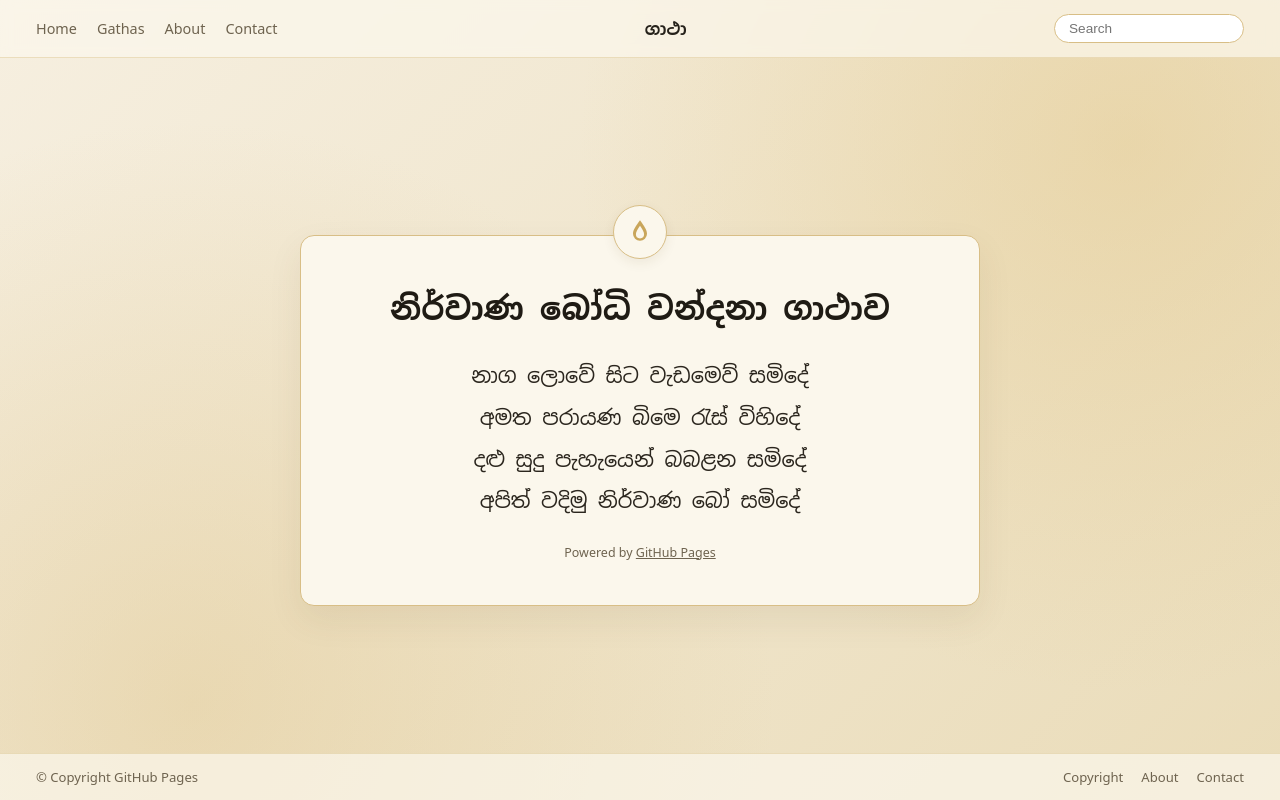
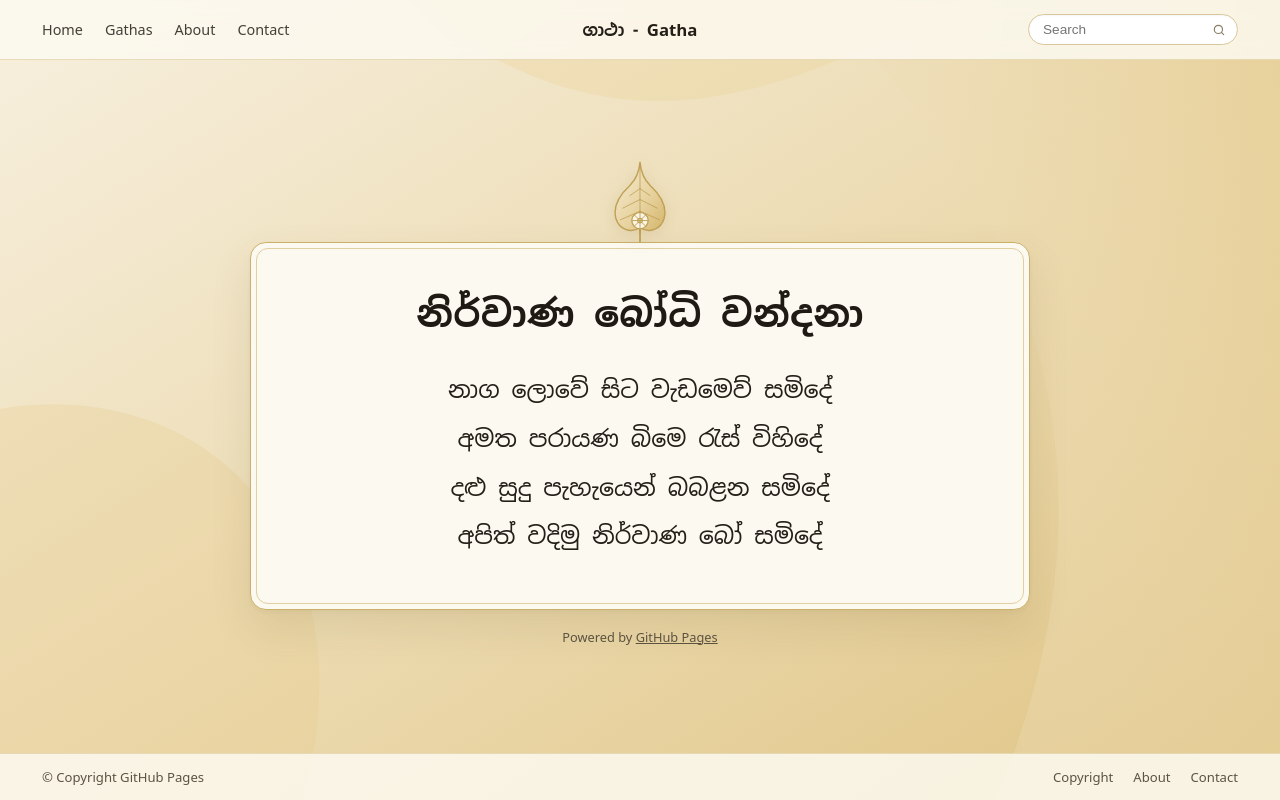
Before and after one commit to yashanthahark-bit/nirwana-bodhi-wandana, a plain HTML site: page index.html in a window 1280 px wide. Drawn offline with Linux system fonts and the light colour scheme.

Commit message:
Refactor HTML structure and styles for clarity

```diff
--- a/index.html
+++ b/index.html
@@ -3,7 +3,7 @@
 <head>
   <meta charset="UTF-8" />
   <meta name="viewport" content="width=device-width, initial-scale=1.0" />
-  <title> නිර්වාණ බෝධි වන්දනා </title>
+  <title>නිර්වාණ බෝධි වන්දනා</title>
   <link rel="preconnect" href="https://fonts.googleapis.com" />
   <link rel="preconnect" href="https://fonts.gstatic.com" crossorigin />
   <link
@@ -12,12 +12,14 @@
   />
   <style>
     :root {
-      --bg-cream: #f6efe0;
-      --bg-warm: #eadcb9;
-      --card-bg: #fbf7ec;
-      --gold-border: #d8be86;
-      --text-dark: #26221b;
-      --text-muted: #6e634f;
+      --bg-cream: #f8f2e4;
+      --bg-gold-light: #efe1be;
+      --bg-gold-mid: #e6d19c;
+      --card-bg: #fcf9f0;
+      --gold-border: #cbb06a;
+      --gold-inner: #e2cfa0;
+      --text-dark: #231f18;
+      --text-muted: #5c5342;
     }
 
     * {
@@ -32,116 +34,157 @@
       display: flex;
       flex-direction: column;
       color: var(--text-dark);
-      background:
-        radial-gradient(circle at 88% 18%, rgba(226, 198, 134, 0.45) 0%, transparent 42%),
-        radial-gradient(circle at 15% 88%, rgba(218, 188, 122, 0.35) 0%, transparent 45%),
-        linear-gradient(135deg, var(--bg-cream) 0%, var(--bg-warm) 100%);
+      background-color: var(--bg-cream);
+      position: relative;
+      overflow-x: hidden;
+    }
+
+    /* Sweeping Golden Background Waves matching prototype */
+    .bg-waves {
+      position: fixed;
+      inset: 0;
+      width: 100%;
+      height: 100%;
+      z-index: 0;
+      pointer-events: none;
     }
 
     /* Top Header */
     header {
-      display: flex;
+      position: relative;
+      z-index: 10;
+      display: grid;
+      grid-template-columns: 1fr auto 1fr;
       align-items: center;
-      justify-content: space-between;
-      padding: 14px 36px;
-      background: rgba(251, 247, 236, 0.72);
-      backdrop-filter: blur(6px);
-      border-bottom: 1px solid rgba(216, 190, 134, 0.45);
+      padding: 14px 42px;
+      background: rgba(252, 249, 240, 0.85);
+      backdrop-filter: blur(8px);
+      border-bottom: 1px solid rgba(203, 176, 106, 0.4);
       font-family: system-ui, -apple-system, sans-serif;
       font-size: 0.9rem;
     }
 
     nav {
       display: flex;
-      gap: 20px;
+      gap: 22px;
     }
 
     nav a {
       text-decoration: none;
-      color: var(--text-muted);
+      color: var(--text-dark);
       font-weight: 500;
+      opacity: 0.85;
+      transition: opacity 0.2s;
     }
 
     nav a:hover {
-      color: var(--text-dark);
+      opacity: 1;
     }
 
     .brand {
-      font-family: "Noto Sans Sinhala", sans-serif;
-      font-weight: 700;
+      font-family: "Noto Sans Sinhala", system-ui, sans-serif;
+      font-weight: 600;
       font-size: 1.05rem;
       color: var(--text-dark);
+      text-align: center;
     }
 
-    .search-box input {
-      padding: 6px 14px;
+    .search-box {
+      display: flex;
+      justify-content: flex-end;
+    }
+
+    .search-wrapper {
+      position: relative;
+      width: 210px;
+    }
+
+    .search-wrapper input {
+      width: 100%;
+      padding: 7px 34px 7px 14px;
       border-radius: 999px;
-      border: 1px solid var(--gold-border);
+      border: 1px solid #d9c79b;
       background: #ffffff;
       font-size: 0.85rem;
       color: var(--text-dark);
       outline: none;
-      width: 190px;
+      box-shadow: inset 0 1px 2px rgba(0, 0, 0, 0.04);
+    }
+
+    .search-wrapper svg {
+      position: absolute;
+      right: 12px;
+      top: 50%;
+      transform: translateY(-50%);
+      width: 14px;
+      height: 14px;
+      stroke: #8a7d65;
+      fill: none;
+      pointer-events: none;
     }
 
     /* Main Centered Card Area */
     main {
+      position: relative;
+      z-index: 5;
       flex: 1;
       display: flex;
       flex-direction: column;
       align-items: center;
       justify-content: center;
-      padding: 40px 20px;
+      padding: 36px 20px 44px;
     }
 
-    .emblem {
-      width: 54px;
-      height: 54px;
-      border-radius: 50%;
-      background: var(--card-bg);
-      border: 1px solid var(--gold-border);
-      display: flex;
-      align-items: center;
-      justify-content: center;
-      margin-bottom: -24px;
-      z-index: 2;
-      box-shadow: 0 4px 12px rgba(90, 68, 26, 0.08);
-    }
-
-    .emblem svg {
-      width: 28px;
-      height: 28px;
-      fill: #c9a65b;
+    /* Bo Leaf Emblem sitting above the card */
+    .bo-leaf-emblem {
+      margin-bottom: -14px;
+      z-index: 6;
+      filter: drop-shadow(0 4px 8px rgba(130, 102, 42, 0.14));
     }
 
     .card {
       width: 100%;
-      max-width: 680px;
+      max-width: 780px;
       background: var(--card-bg);
       border: 1.5px solid var(--gold-border);
-      border-radius: 14px;
-      padding: 52px 36px 44px;
+      border-radius: 16px;
+      padding: 46px 40px 48px;
       text-align: center;
-      box-shadow: 0 14px 34px rgba(84, 63, 24, 0.08);
+      position: relative;
+      box-shadow:
+        0 18px 42px rgba(92, 70, 26, 0.11),
+        0 2px 6px rgba(92, 70, 26, 0.05);
+    }
+
+    /* Subtle inner gold frame */
+    .card::before {
+      content: "";
+      position: absolute;
+      inset: 5px;
+      border: 1px solid var(--gold-inner);
+      border-radius: 12px;
+      pointer-events: none;
     }
 
     h1 {
-      font-size: clamp(1.45rem, 2.8vw, 2rem);
-      font-weight: 700;
-      margin-bottom: 26px;
+      font-size: clamp(1.65rem, 3.2vw, 2.35rem);
+      font-weight: 600;
+      margin-bottom: 28px;
       color: #1f1b14;
+      letter-spacing: 0.01em;
     }
 
     .verse p {
-      font-size: clamp(1.05rem, 1.9vw, 1.3rem);
-      line-height: 2;
-      color: #2b261e;
+      font-size: clamp(1.15rem, 2.1vw, 1.48rem);
+      line-height: 2.05;
+      color: #242019;
+      font-weight: 400;
     }
 
     .powered {
-      margin-top: 22px;
+      margin-top: 18px;
       font-family: system-ui, -apple-system, sans-serif;
-      font-size: 0.78rem;
+      font-size: 0.8rem;
       color: var(--text-muted);
     }
 
@@ -152,12 +195,14 @@
 
     /* Footer */
     footer {
+      position: relative;
+      z-index: 10;
       display: flex;
       align-items: center;
       justify-content: space-between;
-      padding: 14px 36px;
-      background: rgba(251, 247, 236, 0.72);
-      border-top: 1px solid rgba(216, 190, 134, 0.45);
+      padding: 14px 42px;
+      background: rgba(252, 249, 240, 0.85);
+      border-top: 1px solid rgba(203, 176, 106, 0.4);
       font-family: system-ui, -apple-system, sans-serif;
       font-size: 0.82rem;
       color: var(--text-muted);
@@ -167,7 +212,7 @@
 
     .footer-links {
       display: flex;
-      gap: 18px;
+      gap: 20px;
     }
 
     .footer-links a {
@@ -179,21 +224,43 @@
       color: var(--text-dark);
     }
 
-    @media (max-width: 640px) {
-      header,
-      footer {
-        padding: 12px 18px;
+    @media (max-width: 720px) {
+      header {
+        grid-template-columns: 1fr auto;
+        padding: 12px 20px;
       }
       .search-box {
         display: none;
       }
+      footer {
+        padding: 12px 20px;
+      }
       .card {
-        padding: 44px 20px 36px;
+        padding: 36px 20px 38px;
       }
     }
   </style>
 </head>
 <body>
+  <!-- Sweeping Gold Background Waves -->
+  <svg class="bg-waves" viewBox="0 0 1440 900" preserveAspectRatio="none" aria-hidden="true">
+    <defs>
+      <linearGradient id="goldWave1" x1="0%" y1="0%" x2="100%" y2="100%">
+        <stop offset="0%" stop-color="#f7f0df" />
+        <stop offset="55%" stop-color="#ebd9ad" />
+        <stop offset="100%" stop-color="#dfc383" />
+      </linearGradient>
+      <linearGradient id="goldWave2" x1="100%" y1="0%" x2="0%" y2="100%">
+        <stop offset="0%" stop-color="#e3c888" stop-opacity="0.55" />
+        <stop offset="100%" stop-color="#f8f2e4" stop-opacity="0.1" />
+      </linearGradient>
+    </defs>
+    <rect width="1440" height="900" fill="url(#goldWave1)" />
+    <path d="M920,0 C1150,220 1280,520 1120,900 L1440,900 L1440,0 Z" fill="url(#goldWave2)" />
+    <path d="M0,460 C240,420 420,620 340,900 L0,900 Z" fill="#e5cb8e" fill-opacity="0.32" />
+    <path d="M460,0 C680,180 860,120 1080,0 Z" fill="#ead49e" fill-opacity="0.4" />
+  </svg>
+
   <header>
     <nav aria-label="Primary Navigation">
       <a href="index.html">Home</a>
@@ -201,31 +268,72 @@
       <a href="about.html">About</a>
       <a href="contact.html">Contact</a>
     </nav>
-    <div class="brand">ගාථා</div>
+    <div class="brand">ගාථා - Gatha</div>
     <div class="search-box">
-      <input type="search" placeholder="Search" aria-label="Search" />
+      <div class="search-wrapper">
+        <input type="search" placeholder="Search" aria-label="Search" />
+        <svg viewBox="0 0 24 24" stroke-width="2" stroke-linecap="round" stroke-linejoin="round">
+          <circle cx="11" cy="11" r="7" />
+          <line x1="20" y1="20" x2="16.2" y2="16.2" />
+        </svg>
+      </div>
     </div>
   </header>
 
   <main>
-    <div class="emblem" aria-hidden="true">
-      <svg viewBox="0 0 24 24">
-        <path d="M12 2C8.5 6.8 6 10.4 6 13.5a6 6 0 0 0 12 0c0-3.1-2.5-6.7-6-11.5zm0 15.5a3.5 3.5 0 0 1-3.5-3.5c0-1.9 1.4-4.4 3.5-7.4 2.1 3 3.5 5.5 3.5 7.4a3.5 3.5 0 0 1-3.5 3.5z" />
+    <!-- Authentic Sacred Bo Leaf (Ficus religiosa) with Long Drip-Tip & Dharma Wheel -->
+    <div class="bo-leaf-emblem" aria-hidden="true">
+      <svg width="78" height="92" viewBox="0 0 100 118">
+        <defs>
+          <linearGradient id="leafFill" x1="0%" y1="0%" x2="100%" y2="100%">
+            <stop offset="0%" stop-color="#f7edd4" />
+            <stop offset="60%" stop-color="#e7d29e" />
+            <stop offset="100%" stop-color="#d4b56a" />
+          </linearGradient>
+        </defs>
+        <!-- Heart-shaped Bo leaf blade tapering into its signature long tip -->
+        <path
+          d="M50 4 C51 16, 54 25, 63 34 C76 46, 85 60, 81 76 C77 90, 62 96, 50 88 C38 96, 23 90, 19 76 C15 60, 24 46, 37 34 C46 25, 49 16, 50 4 Z"
+          fill="url(#leafFill)"
+          stroke="#bfa054"
+          stroke-width="1.8"
+          stroke-linejoin="round"
+        />
+        <!-- Central midrib & delicate leaf veins -->
+        <path
+          d="M50 10 L50 96 M50 38 L37 47 M50 38 L63 47 M50 52 L28 63 M50 52 L72 63 M50 67 L25 78 M50 67 L75 78"
+          stroke="#b89749"
+          stroke-width="1.2"
+          stroke-linecap="round"
+          fill="none"
+          opacity="0.75"
+        />
+        <!-- Stem -->
+        <path d="M50 88 L50 106" stroke="#b89749" stroke-width="2" stroke-linecap="round" />
+        <!-- Small golden Dharma Wheel medallion at the base of the leaf -->
+        <circle cx="50" cy="79" r="10.5" fill="#fbf6e8" stroke="#bfa054" stroke-width="1.6" />
+        <circle cx="50" cy="79" r="3" fill="none" stroke="#bfa054" stroke-width="1.4" />
+        <path
+          d="M50 68.5 L50 89.5 M39.5 79 L60.5 79 M42.6 71.6 L57.4 86.4 M57.4 71.6 L42.6 86.4"
+          stroke="#bfa054"
+          stroke-width="1.2"
+        />
       </svg>
     </div>
 
     <article class="card">
-      <h1>නිර්වාණ බෝධි වන්දනා ගාථාව</h1>
+      <h1>නිර්වාණ බෝධි වන්දනා</h1>
       <div class="verse">
         <p>නාග ලොවේ සිට වැඩමෙව් සමිදේ</p>
         <p>අමත පරායණ බිමෙ රැස් විහිදේ</p>
         <p>දළු සුදු පැහැයෙන් බබළන සමිදේ</p>
         <p>අපිත් වදිමු නිර්වාණ බෝ සමිදේ</p>
       </div>
-      <p class="powered">
-        Powered by <a href="https://pages.github.com/" target="_blank" rel="noopener">GitHub Pages</a>
-      </p>
     </article>
+
+    <p class="powered">
+      Powered by <a href="https://pages.github.com/" target="_blank" rel="noopener">GitHub Pages</a>
+    </p>
   </main>
 
   <footer>
```
